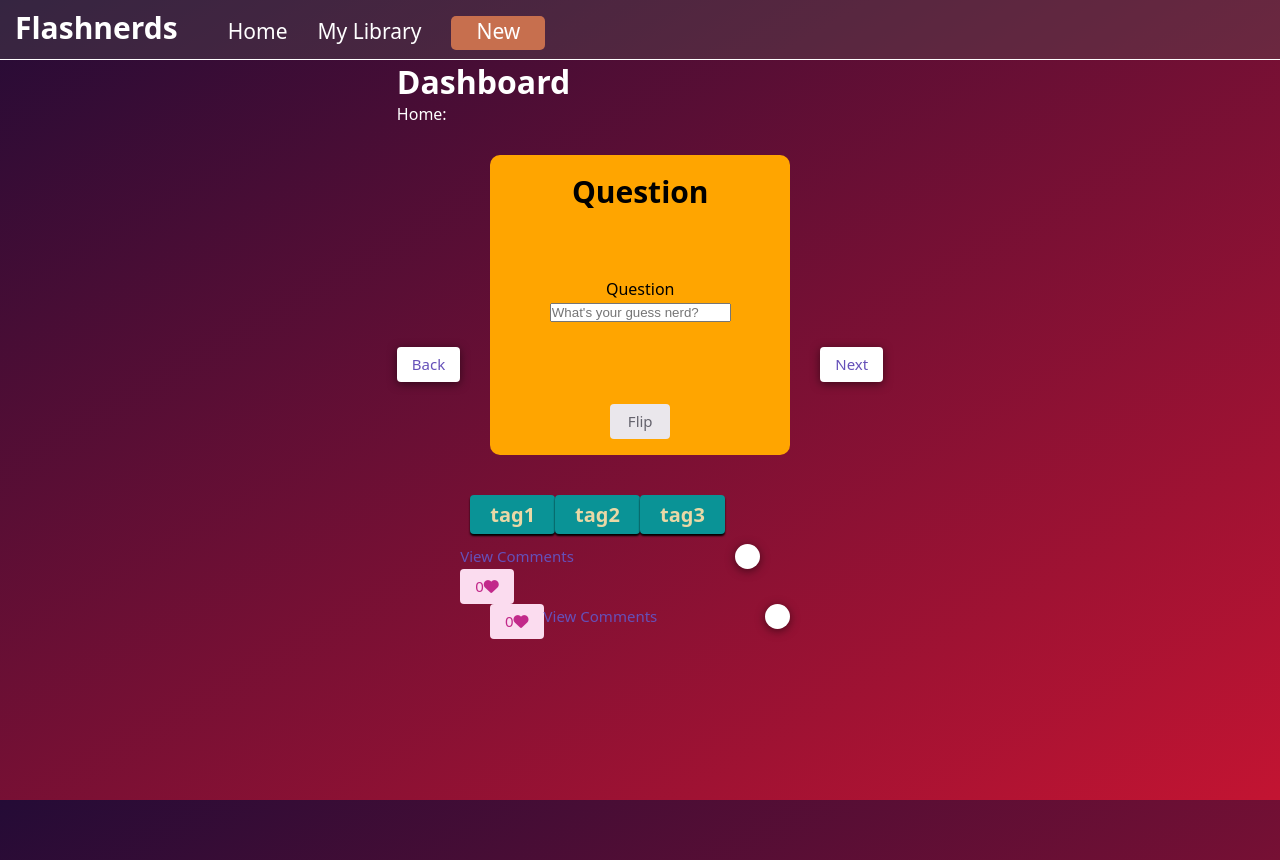
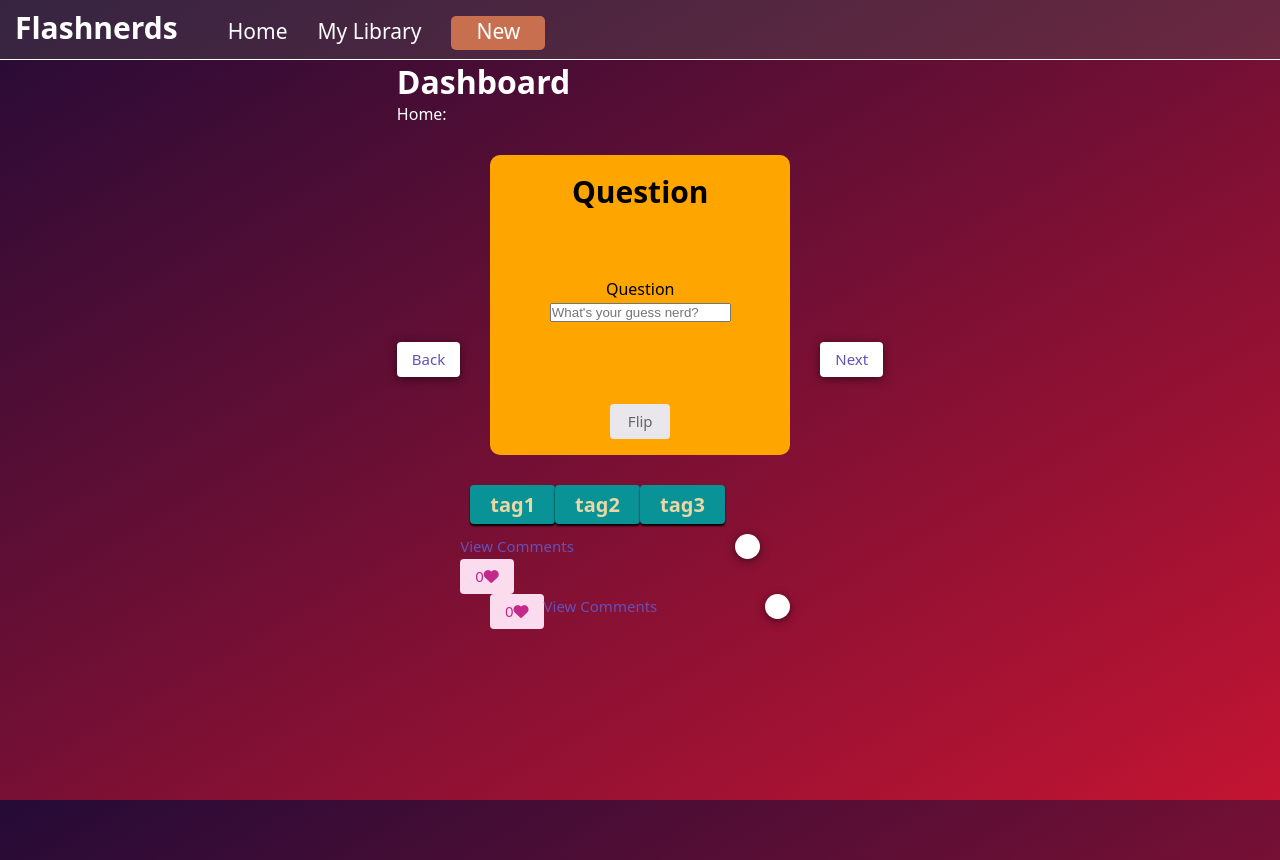
Before and after one commit to Diogenesoftoronto/flashnerds, a React (Create React App) app in the folder app/: page / in a window 1280 px wide. Built offline with nearby package versions, Linux system fonts and the light colour scheme; some icons are missing; a web font is replaced by a local one.

Commit message:
change margin to be cleaner

```diff
--- a/app/src/components/tag/tagList.jsx
+++ b/app/src/components/tag/tagList.jsx
@@ -7,7 +7,7 @@ export const TagSection = styled("div", {
   display: "flex",
   justifyContent: "flex-start",
   alignContent: "flex-start",
-  padding: "10px",
+  margin: "10px",
   border: "0 0 1px solid",
   variant: {
     variant: {
```
